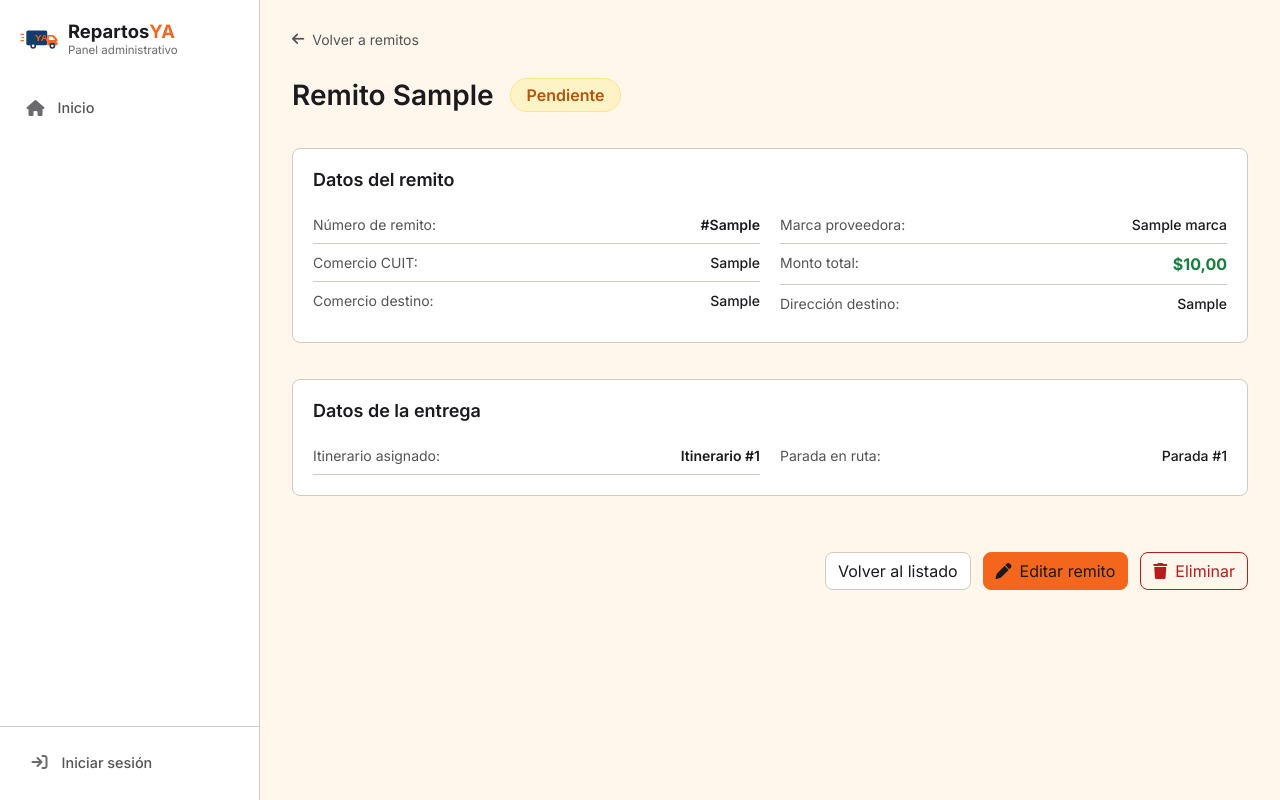
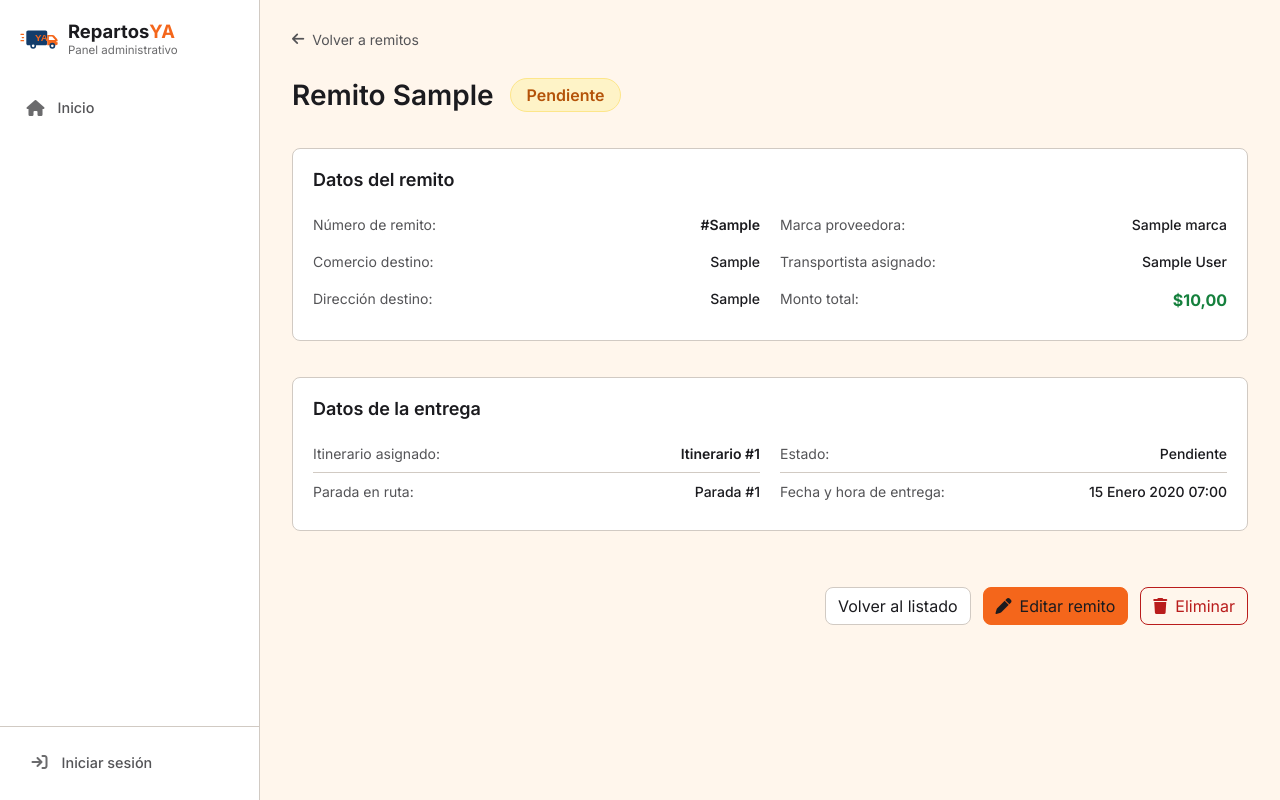
Before and after one commit to enzogiandon/Proyecto_Ing-software, a Django app: page /remitos/1/ in a window 1280 px wide. Run offline with Django 5.2, Linux system fonts and the light colour scheme; tables that the repository leaves empty hold one stand-in row (values such as "Sample post").

Commit message:
actualizo detalle remitos

```diff
--- a/apps/remitos/static/remitos/css/remitos.css
+++ b/apps/remitos/static/remitos/css/remitos.css
@@ -201,14 +201,15 @@
   gap: var(--spacing-20, 20px);
 }
 
-.remito-data-row {
+.remito-data-row, .parada-data-row {
   display: flex;
   justify-content: space-between;
   padding: var(--spacing-8, 8px) 0;
   border-bottom: 1px solid var(--color-border, #d1d5db);
 }
 
-.remito-data-row:last-child {
+
+.remito-data-row, .parada-data-row:last-child {
   border-bottom: none;
 }
 
--- a/apps/remitos/templates/remitos/remito_detalle.html
+++ b/apps/remitos/templates/remitos/remito_detalle.html
@@ -38,12 +38,12 @@
                     <span class="remito-data-value fw-semibold text-c-primary">#{{ remito.numero }}</span>
                 </div>
                 <div class="remito-data-row">
-                    <span class="remito-data-label">Comercio CUIT:</span>
-                    <span class="remito-data-value">{{ remito.comercio.cuit }}</span>
+                    <span class="remito-data-label">Comercio destino:</span>
+                    <span class="remito-data-value">{{ remito.comercio.razon_social }}</span>
                 </div>
                 <div class="remito-data-row">
-                    <span class="remito-data-label">Comercio destino:</span>
-                    <span class="remito-data-value">{{ remito.comercio.razon_social }}</span>
+                    <span class="remito-data-label">Dirección destino:</span>
+                    <span class="remito-data-value text-c-secondary">{{ remito.comercio.domicilio }}</span>
                 </div>
             </div>
 
@@ -54,12 +54,12 @@
                     <span class="remito-data-value">{{ remito.marca.nombre }}</span>
                 </div>
                 <div class="remito-data-row">
+                    <span class="remito-data-label">Transportista asignado:</span>
+                    <span class="remito-data-value"> {{ remito.parada.itinerario.transportista.usuario.get_full_name|default:"Sin asignar" }}
+                </div>
+                <div class="remito-data-row">
                     <span class="remito-data-label">Monto total:</span>
                     <span class="remito-data-value fw-bold text-success fs-6">${{ remito.total|floatformat:2 }}</span>
-                </div>
-                <div class="remito-data-row">
-                    <span class="remito-data-label">Dirección destino:</span>
-                    <span class="remito-data-value text-c-secondary">{{ remito.comercio.domicilio }}</span>
                 </div>
             </div>
         </div>
@@ -72,14 +72,27 @@
         <h2 class="text-section mb-3">Datos de la entrega</h2>
         {% if remito.parada %}
             <div class="remitos-detail-grid">
-                <div class="remito-data-row">
+              <div>
+                <div class="parada-data-row">
                     <span class="remito-data-label">Itinerario asignado:</span>
                     <span class="remito-data-value fw-semibold">Itinerario #{{ remito.parada.itinerario_id }}</span>
                 </div>
-                <div class="remito-data-row">
+                <div class="parada-data-row">
                     <span class="remito-data-label">Parada en ruta:</span>
                     <span class="remito-data-value">Parada #{{ remito.parada.orden }}</span>
                 </div>
+              </div>
+
+              <div>
+                <div class="parada-data-row">
+                    <span class="remito-data-label">Estado:</span>
+                    <span class="remito-data-value">{{ remito.parada.get_estado_display }}</span>
+                </div>
+                <div class="parada-data-row">
+                    <span class="remito-data-label">Fecha y hora de entrega:</span>
+                    <span class="remito-data-value">{{ remito.parada.hora_entrega|default:'No entregado' }}</span>
+                </div>
+              </div>
             </div>
         {% else %}
             <div class="p-3 bg-light rounded text-c-muted d-flex align-items-center gap-2">
```
